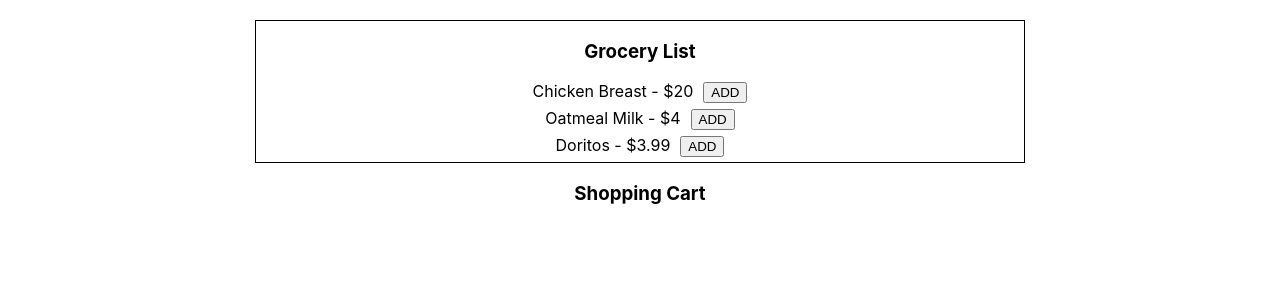
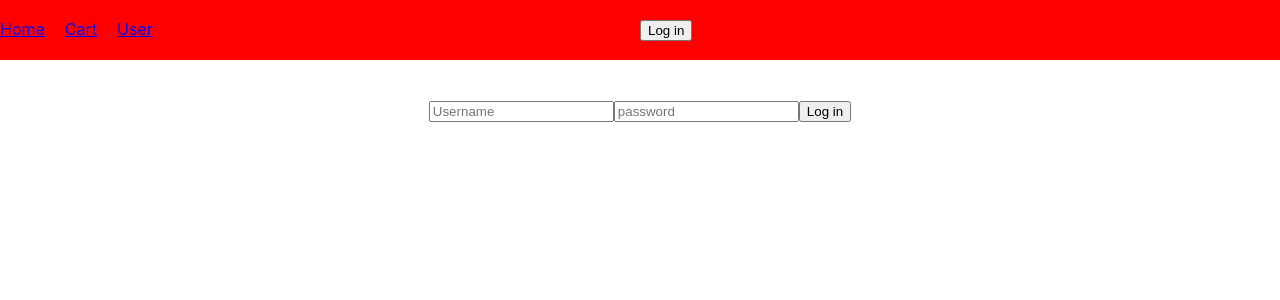
Before and after one commit to tydo83/redux-homwork, a React (Create React App) app: page /login in a window 1280 px wide. Shown: the top 300 px of the page. Built offline with nearby package versions, Linux system fonts and the light colour scheme.

Commit message:
updated user comp with redux changes

```diff
--- a/package.json
+++ b/package.json
@@ -9,7 +9,9 @@
     "react": "^17.0.2",
     "react-dom": "^17.0.2",
     "react-redux": "^7.2.4",
+    "react-router-dom": "^5.2.0",
     "react-scripts": "4.0.3",
+    "redux-thunk": "^2.3.0",
     "uuid": "^8.3.2",
     "web-vitals": "^1.1.2"
   },
--- a/src/App.js
+++ b/src/App.js
@@ -1,17 +1,33 @@
 import './App.css';
 import { Provider } from 'react-redux';
 import { reduxStore } from './redux-state/redux-store';
+import { BrowserRouter as Router, Switch, Route } from 'react-router-dom'
+
 import ShoppingCart from './components/ShoppingCart';
 import ItemList from './components/ItemList';
+import Login from './components/Login'
+import Header from './components/Header'
 
 function App() {
   return (
-    <div className="App">
+    <Router>
       <Provider store={reduxStore}>
-        <ItemList />
-        <ShoppingCart />
-      </Provider>
-    </div>
+          <div className="App">
+            <div style={{marginTop: '100px'}}>
+            <Header />
+              <Switch>
+                <Route path="/cart">
+                  <ItemList />
+                  <ShoppingCart />
+                </Route>
+                <Route path="/login">
+                  <Login/>
+                </Route>
+              </Switch>
+            </div>
+          </div>
+        </Provider>
+    </Router>
   );
 }
 
--- /dev/null
+++ b/src/components/Header.js
@@ -0,0 +1,91 @@
+import React from 'react';
+import { useSelector } from 'react-redux';
+import { useDispatch } from 'react-redux';
+
+import {
+    Link,
+} from "react-router-dom";
+
+const UserInfo = () => {
+    const dispatch = useDispatch();
+    const user = useSelector(state => state.user);
+
+    if (user) {
+        return <p>Hi, {user.name}</p>
+    }
+
+    return (
+        <div style={{
+            display: 'flex',
+            height: '100%',
+            justifyContent: 'center',
+        }}>
+            {user ? (
+                <h5>Hi {user.name}!!</h5>
+            )
+                : (
+                    <Link to={`/login`}>
+                        <button>
+                            Log in
+                        </button>
+                    </Link>
+                )
+            }
+        </div>
+    )
+}
+
+const Navigation = () => {
+    return (
+        <div style={{
+            display: 'flex',
+            width: '50%',
+            top: 0,
+        }}>
+            <div style={{ paddingRight: '20px', color: 'white' }}>
+                <Link to="/">Home</Link>
+            </div>
+            <div style={{ paddingRight: '20px', color: 'white' }}>
+                <Link to="/cart">Cart</Link>
+            </div>
+            <div style={{ paddingRight: '20px', color: 'white' }}>
+                <Link to="/user">User</Link>
+            </div>
+        </div>
+    );
+}
+
+const HeadBar = () => {
+    const user = useSelector(state => state.user);
+
+    let bg;
+
+    if ((user !== undefined && user !== null) && user.favoriteColor !== undefined) {
+        bg = user.favoriteColor;
+    } else {
+        bg = 'red'
+    }
+
+    return (
+        <div style={{
+            background: bg,
+            position: 'fixed',
+            height: '60px',
+            width: '100vw',
+            top: 0,
+            display: 'flex',
+            alignItems: 'center',
+        }}>
+            <div style={{
+                display: 'flex',
+                width: '100%',
+                justifyItems: 'space-between'
+            }}>
+                <Navigation />
+                <UserInfo />
+            </div>
+        </div>
+    );
+}
+
+export default HeadBar;
--- a/src/components/ItemList.js
+++ b/src/components/ItemList.js
@@ -1,7 +1,7 @@
 import React from 'react'
 import './ItemList.css'
 import { useDispatch } from 'react-redux';
-import { addToCartActionCreator } from '../redux-state/actions';
+import { addToCartActionCreator } from '../redux-state/shoppingCartState';
 
 export default function ItemList() {
     const Items = [
--- /dev/null
+++ b/src/components/Login.js
@@ -0,0 +1,56 @@
+import React, { useState } from 'react';
+import { useDispatch } from 'react-redux';
+import { fetchUsers } from '../databaseMock';
+import { loginActionCreator } from '../redux-state/userState';
+
+const authUser = (users, userName, password) => {
+    const matchingUser = users.find(user => {
+        if (user.userName === userName && user.pass === password) {
+            return true;
+        }
+        return false;
+    })
+
+    if (matchingUser) {
+        return matchingUser;
+    }
+
+    return undefined;
+};
+
+const LogInPage = () => {
+    const users = fetchUsers();
+    // Input elements
+    const [{ name, password }, setState] = useState({});
+    const setName = (input) => setState({ name: input, password });
+    const setPassword = (input) => setState({ name, password: input });
+    const dispatch = useDispatch();
+
+    const [error, setError] = useState();
+
+    const onSubmit = () => {
+        const authorizedUser = authUser(users, name, password);
+        console.log('authorizedUser: ', authorizedUser);
+
+
+        if (authorizedUser) {
+            dispatch(loginActionCreator(authorizedUser))
+            console.log(authorizedUser);
+        } else {
+            console.error("wrong username or password");
+            setError("wrong username or password")
+        }
+
+    };
+
+    return (
+        <div>
+            <input placeholder="Username" onChange={({ target: { value } }) => setName(value)} />
+            <input type="password" placeholder="password" onChange={({ target: { value } }) => setPassword(value)} />
+            <button onClick={onSubmit}>Log in</button>
+            {error && <p>{error}</p>}
+        </div>
+    );
+}
+
+export default LogInPage;
--- a/src/components/ShoppingCart.js
+++ b/src/components/ShoppingCart.js
@@ -1,6 +1,6 @@
 import React from 'react'
 import { useSelector, useDispatch } from 'react-redux';
-import { REMOVE_FROM_CART_ACTION } from '../redux-state/actions';
+import { REMOVE_FROM_CART_ACTION } from '../redux-state/shoppingCartState';
 
 
 export default function ShoppingCart() {
--- /dev/null
+++ b/src/databaseMock.js
@@ -0,0 +1,25 @@
+const users = [
+    {
+        id: '123',
+        userName: 'JS007',
+        name: "John Smith",
+        city: "New York",
+        pass: '1234',
+    },
+    {
+        id: '223',
+        userName: 'MBaker',
+        name: "Mary Baker",
+        city: "Chicago",
+        pass: '1234',
+    },
+    {
+        id: '323',
+        userName: 'not_batman',
+        name: "Bruce Wayne",
+        city: "Gotham",
+        pass: '1234',
+    },
+];
+
+export const fetchUsers = () => users;
--- a/src/redux-state/actions.js
+++ /dev/null
@@ -1,11 +0,0 @@
-export const ADD_TO_CART_ACTION = 'codeImmersives/addToCart';
-export const REMOVE_FROM_CART_ACTION = 'codeImmersives/removeFromCart';
-
-export const addToCartActionCreator = (item) => {
-    return {
-        type: ADD_TO_CART_ACTION,
-        payload: {
-            newItem: item,
-        }
-    }
-}
--- a/src/redux-state/reducer.js
+++ /dev/null
@@ -1,29 +0,0 @@
-import { ADD_TO_CART_ACTION, REMOVE_FROM_CART_ACTION } from "./actions";
-
-export const shoppingCartReducer = (state, action) => {
-    switch (action.type) {
-        case ADD_TO_CART_ACTION:
-            const newItem = action.payload.newItem;
-            return {
-                ...state,
-                shoppingCart: {
-                    ...state.shoppingCart,
-                    items: [
-                        ...state.shoppingCart.items,
-                        newItem,
-                    ],
-                }
-            }
-        case REMOVE_FROM_CART_ACTION:
-            const itemIdToRemove = action.payload.itemId;
-            return {
-                ...state,
-                shoppingCart: {
-                    ...state.shoppingCart,
-                    items: state.shoppingCart.items.filter(item => item.id !== itemIdToRemove),
-                }
-            }
-        default:
-            return state
-    }
-}
--- a/src/redux-state/redux-store.js
+++ b/src/redux-state/redux-store.js
@@ -1,16 +1,24 @@
-import { createStore, compose } from 'redux'
-import { shoppingCartReducer } from './reducer';
+import { createStore, compose, combineReducers, applyMiddleware } from 'redux'
+import thunk from 'redux-thunk'
+import { initialState as shoppingCartInitialState, reducer as shoppingCartReducer } from './shoppingCartState';
+import { initialState as userInitialState, reducer as userReducer } from './userState';
 
 const composeEnhancers = window.__REDUX_DEVTOOLS_EXTENSION_COMPOSE__ || compose;
 
+const rootReducer = combineReducers({
+    shoppingCart: shoppingCartReducer,
+    user: userReducer,
+})
+
 const initialState = {
-    shoppingCart: {
-        items: [],
-    }
+    shoppingCart: shoppingCartInitialState,
+    user: userInitialState,
 }
 
 export const reduxStore = createStore(
-    shoppingCartReducer,
+    rootReducer,
     initialState,
-    composeEnhancers(),
+    composeEnhancers(
+        applyMiddleware(thunk),
+    ),
 )
--- /dev/null
+++ b/src/redux-state/shoppingCartState.js
@@ -0,0 +1,38 @@
+export const ADD_TO_CART_ACTION = 'codeImmersives/addToCart';
+export const REMOVE_FROM_CART_ACTION = 'codeImmersives/removeFromCart';
+
+export const addToCartActionCreator = (item) => {
+    return {
+        type: ADD_TO_CART_ACTION,
+        payload: {
+            newItem: item,
+        }
+    }
+}
+
+export const initialState = {
+    items: [],
+}
+
+export const reducer = (state = initialState, action) => {
+    switch (action.type) {
+        case ADD_TO_CART_ACTION:
+            const newItem = action.payload.newItem;
+            return {
+                ...state,
+                    items: [
+                        ...state.items,
+                        newItem,
+                    ],
+                }
+
+        case REMOVE_FROM_CART_ACTION:
+            const itemIdToRemove = action.payload.itemId;
+            return {
+                items: state.items.filter(item => item.id !== itemIdToRemove),
+            }
+
+        default:
+            return state
+    }
+}
--- /dev/null
+++ b/src/redux-state/userState.js
@@ -0,0 +1,49 @@
+// ACTIONS
+export const LOG_IN_ACTION = 'codeImmersives/logIn';
+export const SET_FAV_COLOR_ACTION = 'codeImmersives/setFavoriteColor';
+
+// ACTION CREATORS
+export const loginActionCreator = (authorizedUser) => (dispatch, getState) => {
+    setTimeout(() => {
+        dispatch({
+            type: LOG_IN_ACTION,
+            payload: {
+                id: authorizedUser.id,
+                userName: authorizedUser.userName,
+                name: authorizedUser.name,
+            },
+        })
+    }, 1000)
+};
+
+export const setFavoriteColorActionCreator = (color) => {
+    return {
+        type: SET_FAV_COLOR_ACTION,
+        payload: {
+            color,
+        },
+    }
+};
+
+export const initialState = null;
+
+// REDUCER
+export const reducer = (state, action) => {
+    if (action.type === LOG_IN_ACTION) {
+        return {
+            id: action.payload.name,
+            userName: action.payload.name,
+            name: action.payload.name,
+        };
+    }
+
+    if (action.type === SET_FAV_COLOR_ACTION) {
+        return {
+            ...state,
+            favoriteColor: action.payload.color,
+        };
+    }
+
+    if (!state) return null;
+    return state;
+};
```
Also changed, not shown: 1 other file (tests, documents, lock files or other folders).
